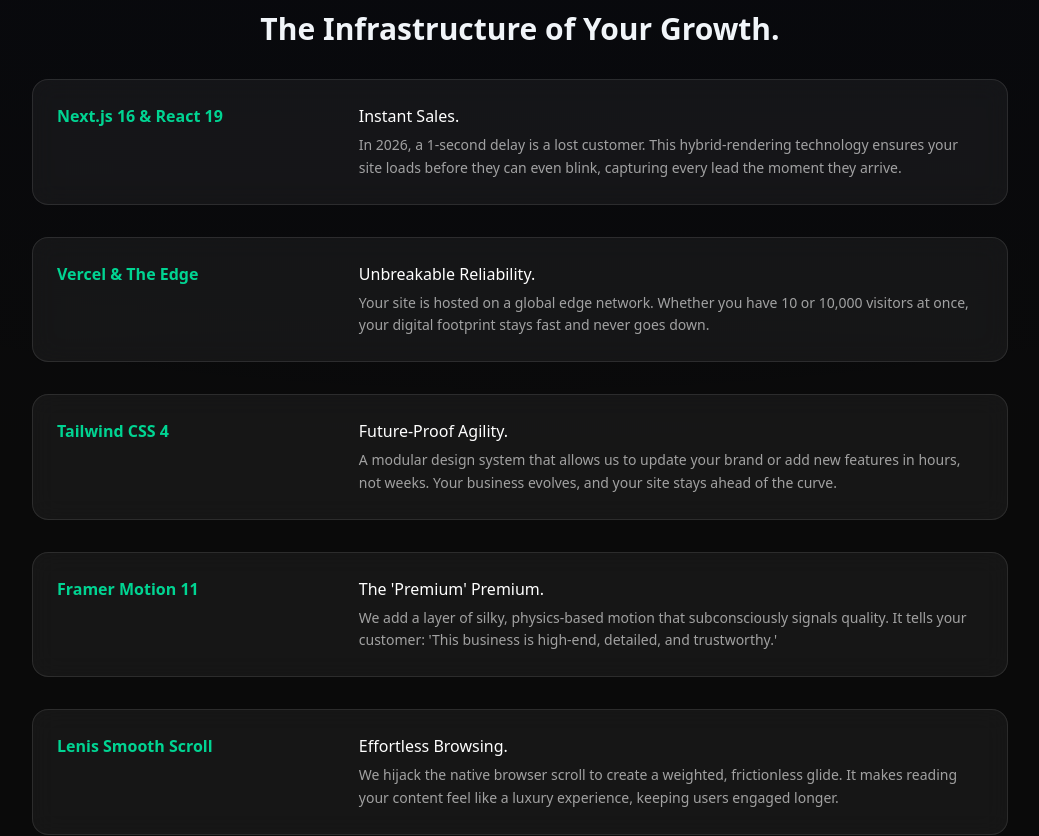
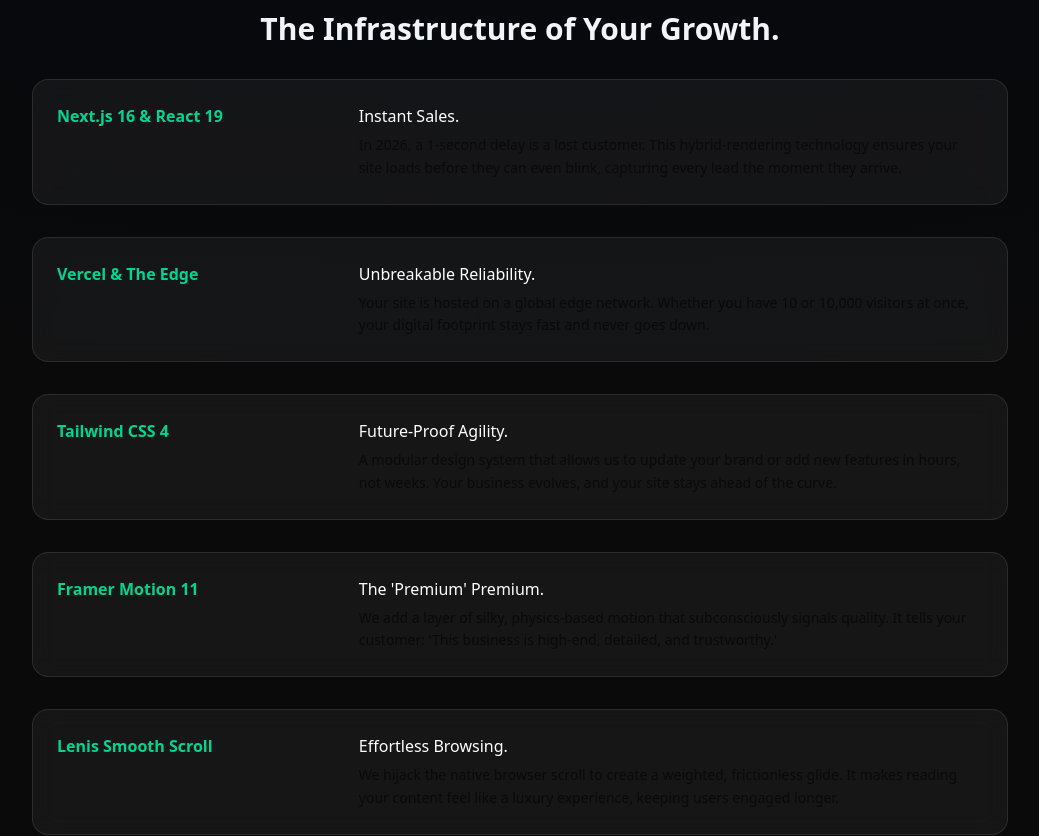
Before and after one commit to socraticblock/Agency, a Next.js app: page /en in a window 1280 px wide. Shown: the part 2782-3618 px from the top of the page, without its empty margins (120-1159 px from the left). Built offline with nearby package versions, Linux system fonts and the light colour scheme; no server answers.

Commit message:
style: adjust text size in TechStackSection for better readability on different screen sizes

```diff
--- a/src/app/[locale]/_components/TechStackSection.tsx
+++ b/src/app/[locale]/_components/TechStackSection.tsx
@@ -55,7 +55,7 @@ export function TechStackSection({ locale }: { locale: Locale }) {
             </div>
             <div className="min-w-0 md:w-[70%] max-w-[640px] mx-auto md:mx-0">
               <p className="mb-1.5 font-medium text-white">{item.headline}</p>
-              <p className="text-sm leading-relaxed text-white/60 md:text-white/60">
+              <p className="text-sm leading-relaxed text-white md:text-base">
                 {item.body}
               </p>
             </div>
```
